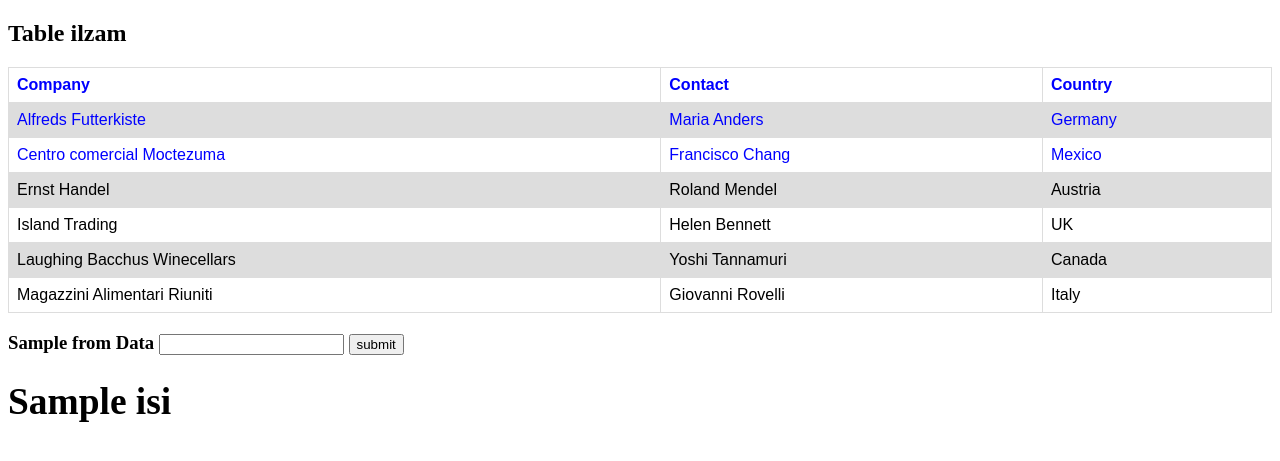
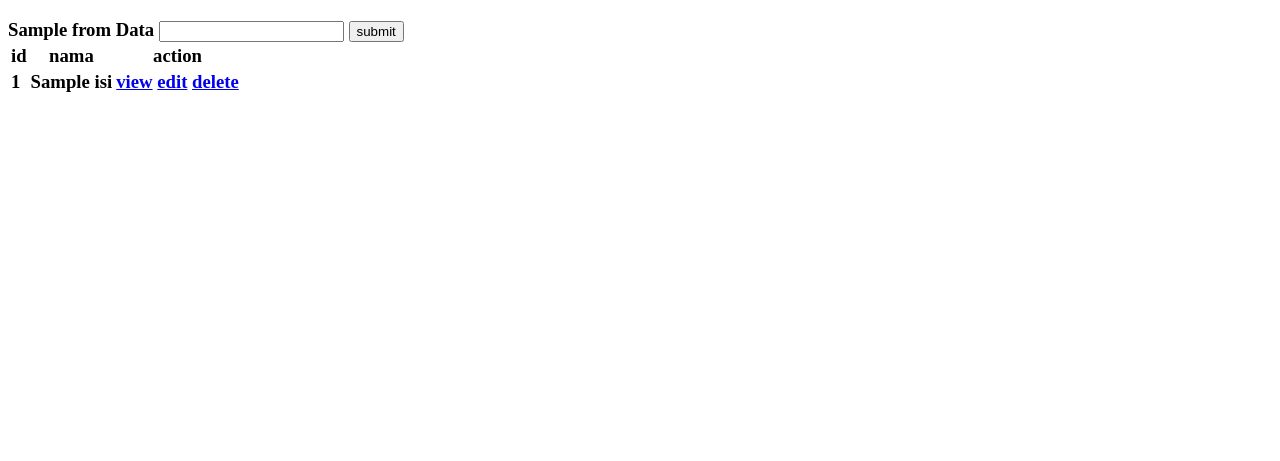
Before and after one commit to ilzamcawil/praxis-ilzam, a Django app: template 01-03/mysite/tugas/templates/index.html in a window 1280 px wide. Shown: the top 461 px of the page. Run offline with Django 3.2, Linux system fonts and the light colour scheme; the template is opened without the code that fills it: most values are stand-ins (such as "Sample title", 1, 10 or a date in 2020).

Commit message:
pertemuan5 belajar mendelete,edit,view,data

```diff
--- /dev/null
+++ b/01-03/mysite/tugas/templates/detail.html
@@ -0,0 +1,4 @@
+{{dataDetail.nama}}
+
+
+ilzam
--- /dev/null
+++ b/01-03/mysite/tugas/templates/edit.html
@@ -0,0 +1,5 @@
+<form action="" method="post">
+    {% csrf_token %}
+    <input type="text" name="nama" value="{{detailData.nama}}">
+    <button type="submit">edit</button>
+</form>
--- a/01-03/mysite/tugas/templates/index.html
+++ b/01-03/mysite/tugas/templates/index.html
@@ -2,66 +2,7 @@
 <html>
 <head>
 <style>
-table {
-  font-family: arial, sans-serif;
-  border-collapse: collapse;
-  width: 100%;
-}
-
-td, th {
-  border: 1px solid #dddddd;
-  text-align: left;
-  padding: 8px;
-}
-
-tr:nth-child(even) {
-  background-color: #dddddd;
-}
 </style>
-</head>
-<body>
-
-<h2>Table ilzam</h2>
-
-<table>
-  <tr style="color: blue;">
-    <th>Company</th>
-    <th>Contact</th>
-    <th>Country</th>
-  </tr>
-  <tr style="color: blue;">
-    <td>Alfreds Futterkiste</td>
-    <td>Maria Anders</td>
-    <td>Germany</td>
-  </tr>
-  <tr style="color: blue;">
-    <td>Centro comercial Moctezuma</td>
-    <td>Francisco Chang</td>
-    <td>Mexico</td>
-  </tr>
-  <tr>
-    <td>Ernst Handel</td>
-    <td>Roland Mendel</td>
-    <td>Austria</td>
-  </tr>
-  <tr>
-    <td>Island Trading</td>
-    <td>Helen Bennett</td>
-    <td>UK</td>
-  </tr>
-  <tr>
-    <td>Laughing Bacchus Winecellars</td>
-    <td>Yoshi Tannamuri</td>
-    <td>Canada</td>
-  </tr>
-  <tr>
-    <td>Magazzini Alimentari Riuniti</td>
-    <td>Giovanni Rovelli</td>
-    <td>Italy</td>
-  </tr>
-</table>
-
-</body>
 </html>
 
 <h3>
@@ -75,10 +16,22 @@ tr:nth-child(even) {
 </form>
 </div>
 <div class="hasil">
-    {% for i in isi %}
-    <h1>
-      {{i.nama}}
-    </h1>
+  <table class="table table-striped">
+    <thead>
+      <th>id</th>
+      <th>nama</th>
+      <th>action</th>
+    </thead>
+    {% for i in isi%}
+    <tr>
+      <td>{{i.id}} </td>
+      <td>{{i.nama}} </td>
+      <td>
+        <a href="detail/{{i.id}}" class="btn btn-succes">view</a>
+        <a href="edit/{{i.id}}" class="btn btn-warning">edit</a>
+        <a href="hapus/{{i.id}}" class="btn btn-danger">delete</a>
+      </td>
+    </tr>
     {% endfor %}
 </div>
 </h3>
--- a/01-03/mysite/tugas/urls.py
+++ b/01-03/mysite/tugas/urls.py
@@ -3,5 +3,8 @@ from django.urls import path
 from . import views
 
 urlpatterns = [
-    path('', views.index, name='index'),
+    path('', views.index),
+    path('hapus/<id>/', views.hapus),
+    path('detail/<id>/', views.detail),
+    path('edit/<id>/', views.edit),
 ]
```
Also changed, not shown: 01-03/mysite/tugas/views.py (+28 -11 lines), 01-03/mysite/db.sqlite3.
